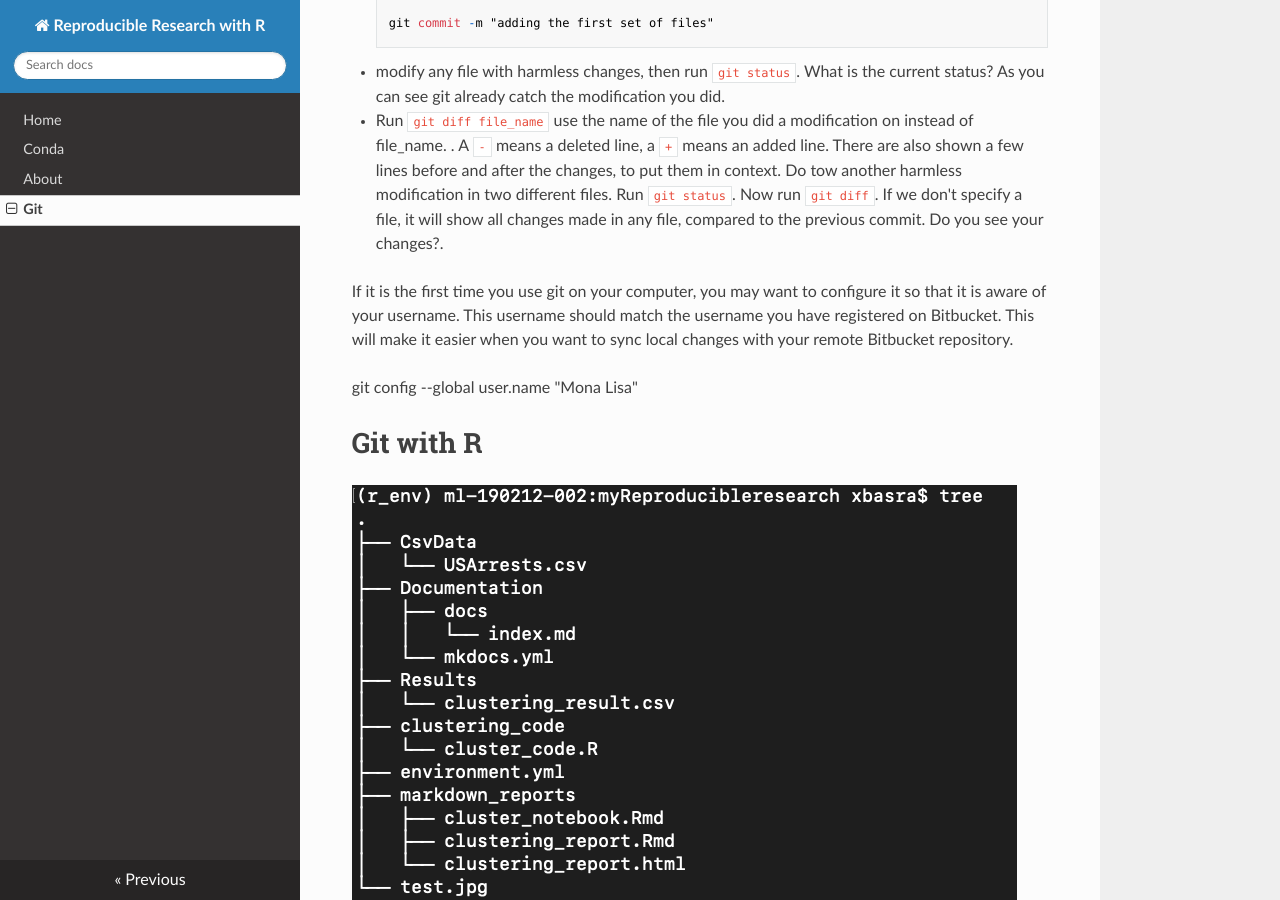
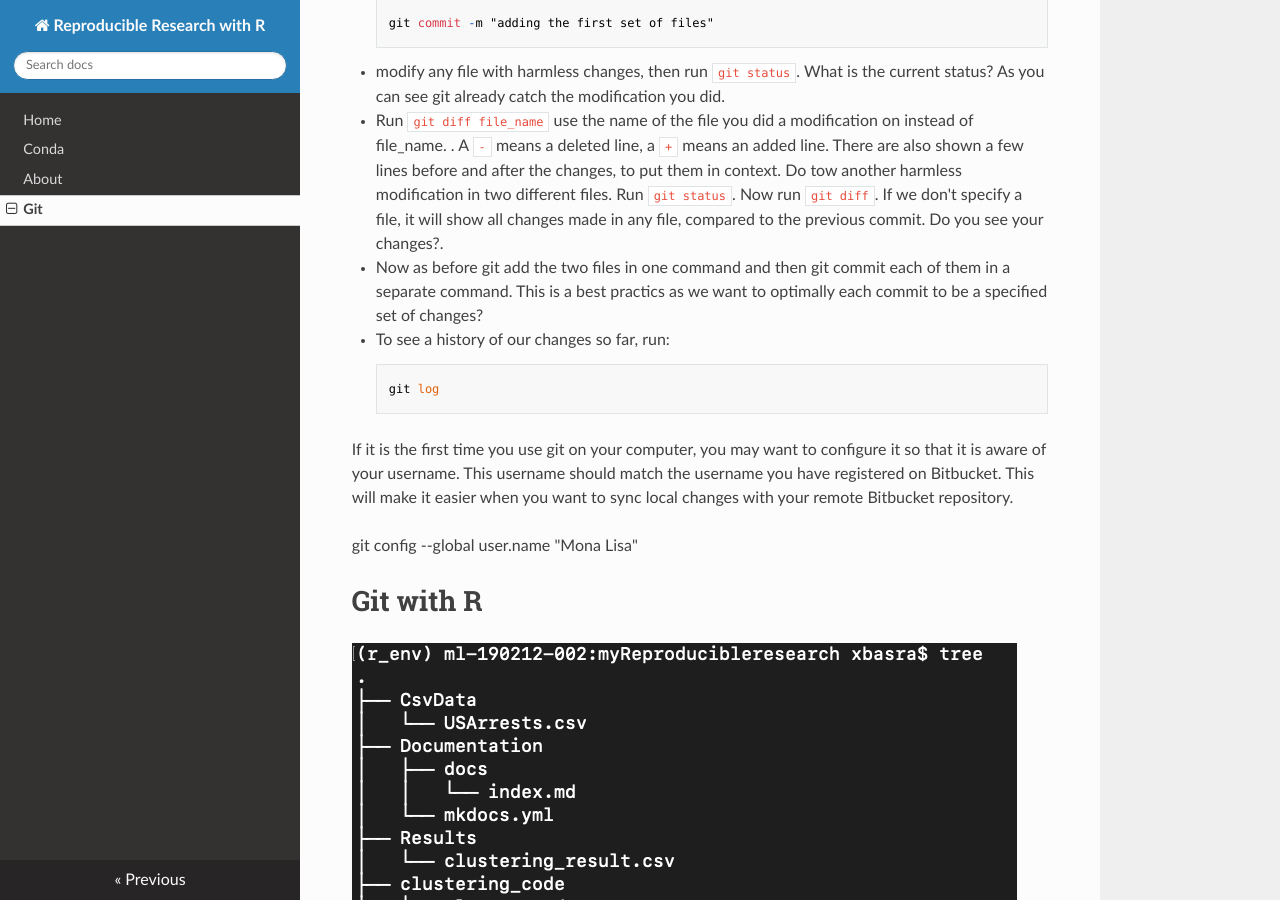
Before and after one commit to ranibasna/Reproducible-research-with-R-, an MkDocs documentation site: the page built from Documentation/docs/Git.md, in a window 1280 px wide and 900 px high, scrolled down 3230 px. Built offline with MkDocs 1.6.1, drawn with Linux system fonts in a browser that asks for light colours; nearby versions of some CDN libraries.

Commit message:
more changes

```diff
--- a/Documentation/docs/Git.md
+++ b/Documentation/docs/Git.md
@@ -92,6 +92,12 @@ Click the green “Create Repository” button and you’re set. You now have an
 * modify any file with harmless changes, then run `git status`. What is the current status? As you can see git already catch the modification you did.
 * Run `git diff file_name` use the name of the file you did a modification on instead of file_name. . A `-` means a deleted line, a `+` means an added line. There are also shown a few lines before and after the changes, to put them in context. Do tow another harmless modification in two different files. Run `git status`. Now run `git diff`. If we don't specify a file, it will show all changes made in any file,  compared to the previous commit. Do you see your changes?.
 
+* Now as before git add the two files in one command and then git commit each of them in a separate command. This is a best practics as we want to optimally each commit to be a specified set of changes?
+
+* To see a history of our changes so far, run:
+
+        git log
+
 If it is the first time you use git on your computer, you may want to configure it so that it is aware of your username. This username should match the username you have registered on Bitbucket. This will make it easier when you want to sync local changes with your remote Bitbucket repository.
 
 git config --global user.name "Mona Lisa"
```
Also changed, not shown: 1 other file.
